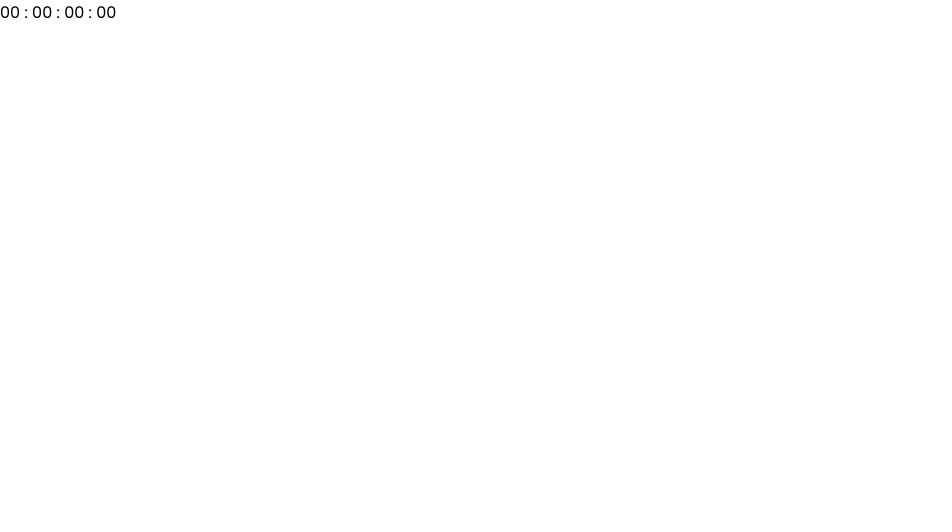
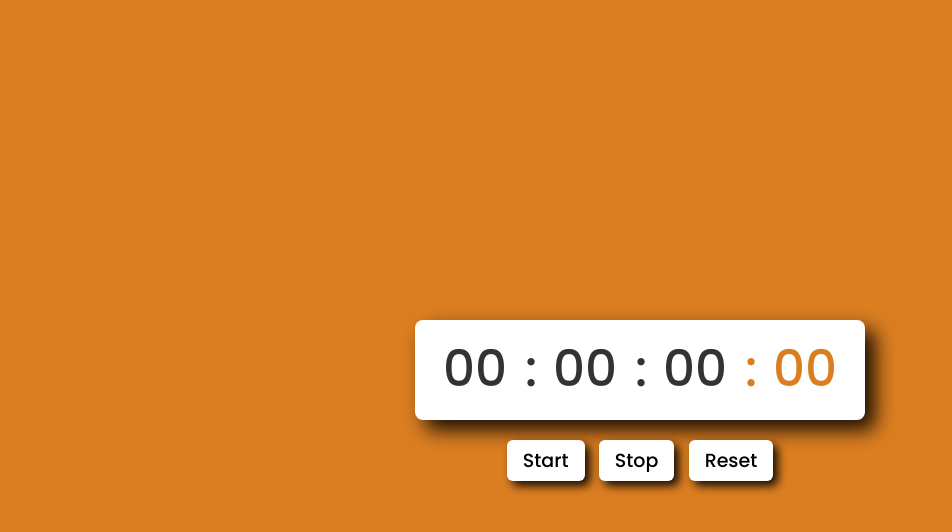
Before and after one commit to sanafathi30/stopWatch, a plain HTML site: page index.html in a window 1280 px wide. Shown: the whole page, without its empty margins (0-952 px from the left). Drawn offline with Linux system fonts and the light colour scheme.

Commit message:
css added

```diff
--- a/index.html
+++ b/index.html
@@ -20,8 +20,12 @@
             <span class="second">00</span>
             <span class="colon ms-colon">:</span>
             <span class="millisecond">00</span>
+        </div>
 
-
+        <div class="buttons">
+            <button class="start">Start</button>
+            <button class="stop">Stop</button>
+            <button class="reset">Reset</button>
         </div>
 
     </div>
--- a/style.css
+++ b/style.css
@@ -5,3 +5,62 @@
     box-sizing: border-box;
     font-family: 'Poppins', sans-serif;
 }
+
+body {
+    display: flex;
+    align-items: center;
+    justify-content: center;
+    height: 100vh;
+    color: #000;
+    background-color: rgb(219, 126, 33);
+}
+
+.wrapper {
+    user-select: none;
+}
+
+.wrapper .time {
+    height: 100px;
+    background-color: #fff;
+    display: flex;
+    align-items: center;
+    justify-content: center;
+    border-radius: 8px;
+    box-shadow: 10px 10px 20px rgba(0, 0, 0, 0.9);
+    padding: 0 10px;
+}
+
+.wrapper .time span {
+    width: 100px;
+    text-align: center;
+    font-size: 50px;
+    font-weight: 500;
+    color: #333;
+}
+
+.time span.colon {
+    width: 10px;
+}
+
+.time span.ms-colon,
+.time span.millisecond {
+    color: rgb(219, 126, 33);
+}
+
+.wrapper .buttons {
+    text-align: center;
+    margin-top: 20px;
+}
+
+.buttons button {
+    padding: 6px 16px;
+    outline: none;
+    border: none;
+    margin: 0 5px;
+    border-radius: 6px;
+    background: #fff;
+    font-size: 19px;
+    font-weight: 500;
+    cursor: pointer;
+    box-shadow: 5px 5px 10px rgba(0, 0, 0, 0.9);
+}
```
